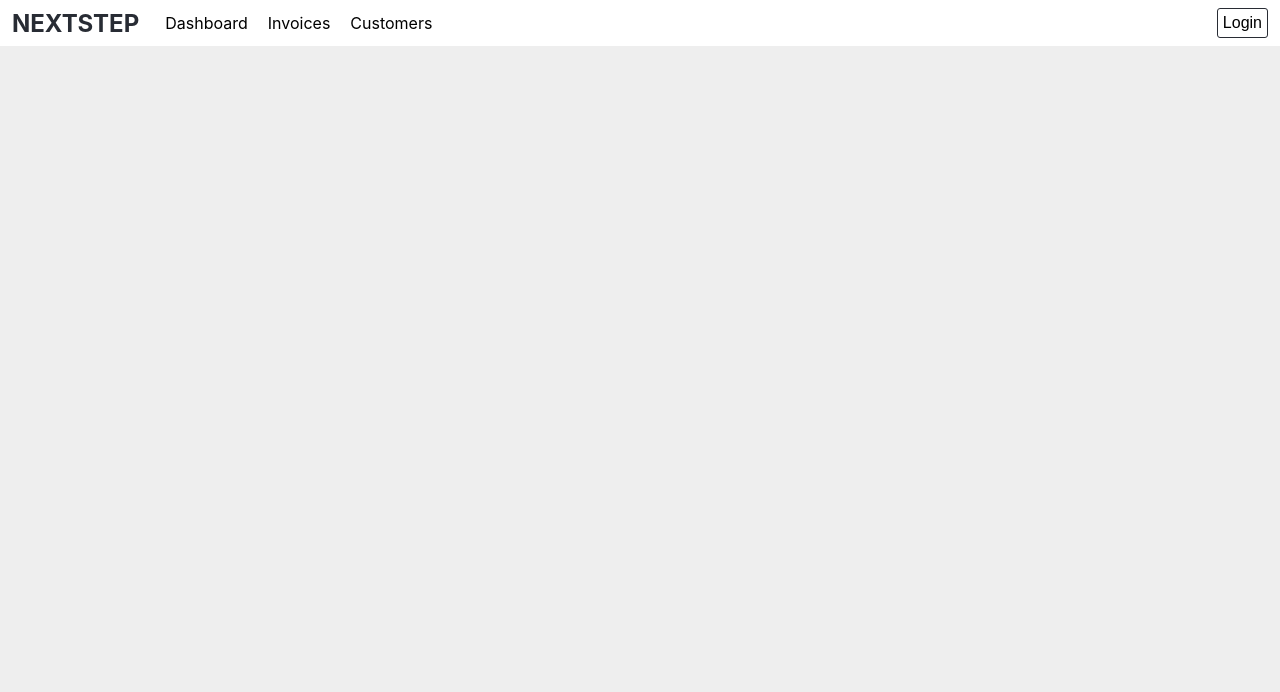
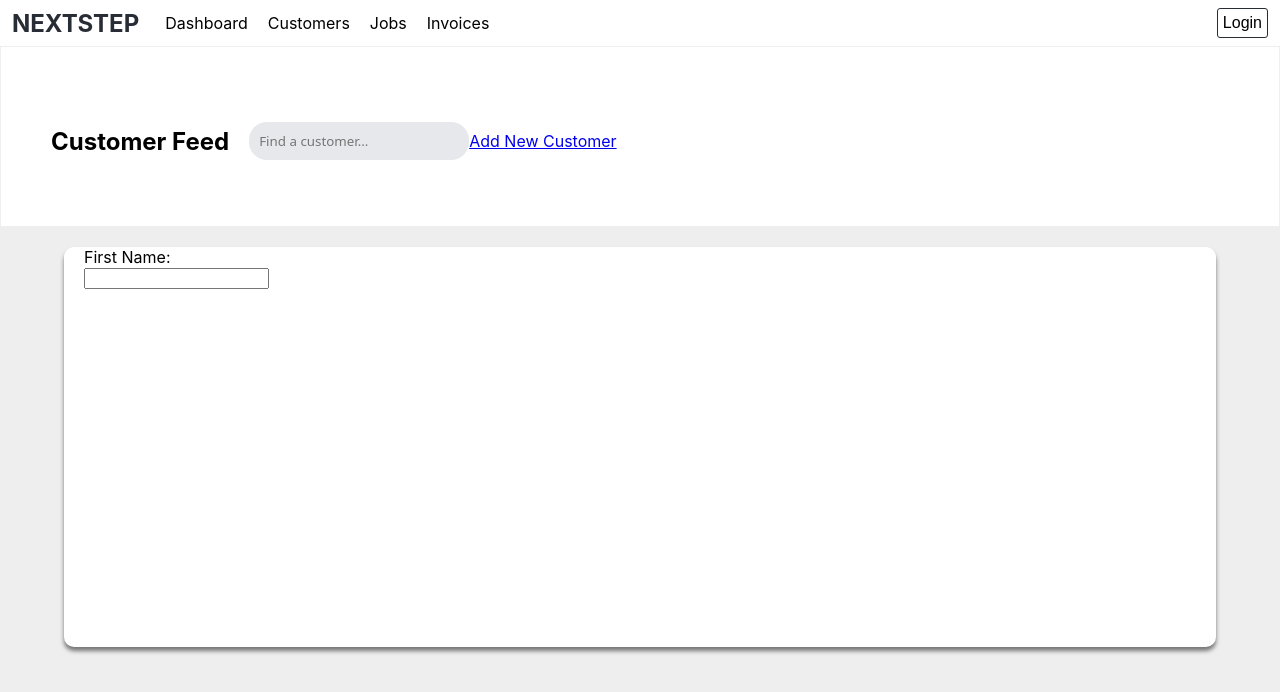
Before and after one commit to jccrump/next-step, a React (Create React App) app in the folder client/: page /customers/addnew in a window 1280 px wide. Shown: the top 692 px of the page. Built offline with nearby package versions, Linux system fonts and the light colour scheme.

Commit message:
Create Customer links and start working on form to add customers.

```diff
--- a/client/src/App.js
+++ b/client/src/App.js
@@ -4,8 +4,9 @@ import Invoices from './components/Invoices'
 import NavBar from './components/NavBar'
 import Home from './components/Home'
 import Dashboard from './components/Dashboard'
+import Customers from './components/Customers'
 import './App.css';
-
+import './style/form.css'
 
 const App = () =>{
   return(
@@ -15,6 +16,7 @@ const App = () =>{
         <Switch>
           <Route exact={true} path="/" component={Home}/>
           <Route path="/dashboard" component={Dashboard}/>
+          <Route path="/customers" component={Customers}/>
           <Route path="/invoices" component={Invoices}/>
         </Switch>
       </div>
--- /dev/null
+++ b/client/src/components/CustomerAddNew.js
@@ -0,0 +1,19 @@
+import React, { Component } from 'react'
+
+class CustomerAddNew extends Component {
+  render() {
+    return (
+      <div>
+        <div className="form-container">
+            <form>
+                First Name:<br />
+                <input type="text" />
+
+            </form>
+        </div>
+      </div>
+    )
+  }
+}
+
+export default CustomerAddNew
--- /dev/null
+++ b/client/src/components/CustomerList.js
@@ -0,0 +1,22 @@
+import React, { Component } from 'react'
+
+class CustomerList extends Component {
+    constructor (props){
+        super(props);
+        this.state = {
+            customers: []
+        }
+    }
+
+
+
+    render() {
+    return (
+      <div>
+        Justin
+      </div>
+    )
+  }
+}
+
+export default CustomerList
--- /dev/null
+++ b/client/src/components/Customers.js
@@ -0,0 +1,15 @@
+import React, { Component } from 'react'
+import CustomersHeader from './CustomersHeader'
+import CustomerList from './CustomerList'
+
+class Customers extends Component {
+  render() {
+    return (
+      <div>
+        <CustomersHeader />
+      </div>
+    )
+  }
+}
+
+export default Customers
--- /dev/null
+++ b/client/src/components/CustomersHeader.js
@@ -0,0 +1,26 @@
+import React, { Component } from 'react'
+import '../style/search-header.css'
+import {Link, Route} from 'react-router-dom'
+import CustomerAddNew from './CustomerAddNew'
+import CustomerList from './CustomerList'
+
+
+class CustomersHeader extends Component {
+  render() {
+    return (
+        <div>
+            <div className="search-header">
+                <h2>Customer Feed</h2>
+                <form>
+                    <input className="search-bar" placeholder="Find a customer..." type="text" />
+                </form>
+                <Link to={'/customers/addnew'}>Add New Customer</Link>
+            </div>
+            <Route exact path={'/customers'} component={CustomerList} />
+            <Route path={'/customers/addnew'} component={CustomerAddNew} />
+        </div>
+    )
+  }
+}
+
+export default CustomersHeader
--- a/client/src/components/InvoiceHeader.js
+++ b/client/src/components/InvoiceHeader.js
@@ -6,7 +6,7 @@ class InvoiceHeader extends React.Component {
     }
     render() {
         return (
-            <div className="invoice-header">
+            <div className="search-header">
                 <h2>Invoice Feed</h2>
                 <form>
                     <input className="search-bar" placeholder="Find a project..." type="text" />
--- a/client/src/components/Invoices.js
+++ b/client/src/components/Invoices.js
@@ -1,6 +1,6 @@
 import React from "react";
 import InvoiceHeader from './InvoiceHeader'
-import '../style/invoice.css'
+import '../style/search-header.css'
 
 const Invoices = () =>{
     return(
--- a/client/src/components/NavBar.js
+++ b/client/src/components/NavBar.js
@@ -17,8 +17,9 @@ class NavBar extends React.Component {
                         <NavLink to="/" className="logo" href="#">NEXTSTEP</NavLink>
                         <div className="navlinks">
                             <NavLink className="navLink" to="/dashboard">Dashboard</NavLink>
+                            <NavLink className="navLink" to="/customers">Customers</NavLink>
+                            <NavLink className="navLink" to="/jobs">Jobs</NavLink>
                             <NavLink className="navLink" to="/invoices">Invoices</NavLink>
-                            <NavLink className="navLink" to="/api/">Customers</NavLink>
                         </div>
                         <div className="logButton">
                             <input type="button" value={this.state.logStatus} />
--- /dev/null
+++ b/client/src/style/form.css
@@ -0,0 +1,15 @@
+.form-container{
+    max-width: 90%;
+    width: 100%;
+    background-color: white;
+    height: 400px;
+    margin-left: auto;
+    margin-right: auto;
+    margin-top: 20px;
+    border-radius: 10px;
+    box-shadow: 0px 4px 4px rgba(0,0,0,.5   )
+
+}
+.form-container form{
+    margin: 20px;
+}
--- a/client/src/style/invoice.css
+++ b/client/src/style/search-header.css
@@ -1,4 +1,4 @@
-.invoice-header{
+.search-header{
     padding: 60px 20px 50px 50px;
     display: flex;
     flex-direction: row;
```
